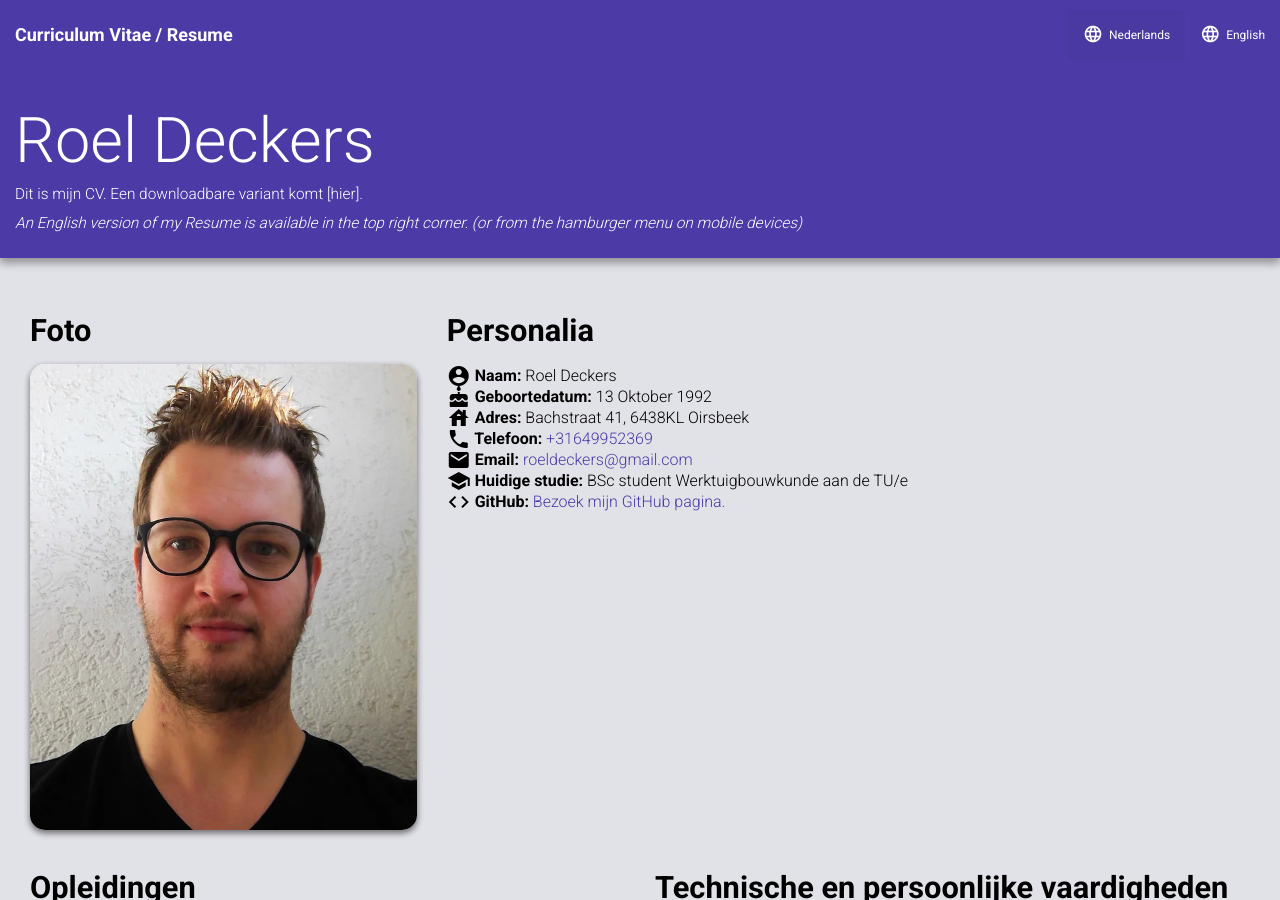
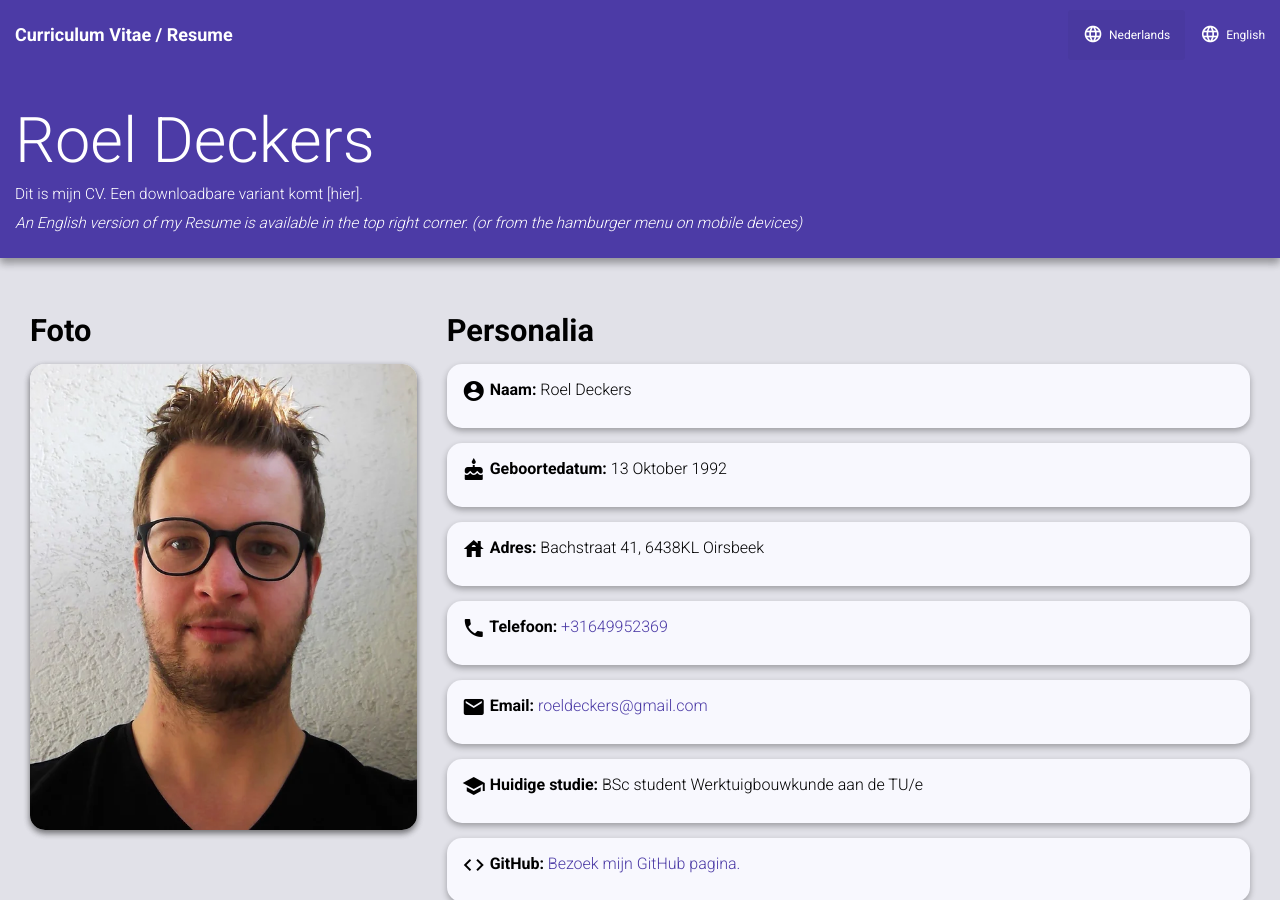
Before and after one commit to RoelD/CV, a Jekyll site: the page built from index.html, in a window 1280 px wide and 900 px high. Built offline with Jekyll 4.4.1, drawn with Linux system fonts in a browser that asks for light colours; nearby versions of some CDN libraries.

Commit message:
Revert "Index: switch to card-content"
This reverts commit 1f85396869adccbca11b163d62902b2443189512.

This broke all cards. I need to investigate more.

```diff
--- a/index.html
+++ b/index.html
@@ -22,37 +22,37 @@ layout: default
   <div class="col-sm-8">
     <h2><strong>Personalia</strong></h2>
     <div class="card">
-      <div class="card-content">
+      <div class="card-content-1">
         <p><b><i class="material-icons">account_circle</i> Naam:</b> Roel Deckers</p>
       </div>
     </div>
     <div class="card">
-      <div class="card-content">
+      <div class="card-content-1">
         <p><b><i class="material-icons">cake</i> Geboortedatum:</b> 13 Oktober 1992</p>
       </div>
     </div>
     <div class="card">
-      <div class="card-content">
+      <div class="card-content-1">
         <p><b><i class="material-icons">house</i> Adres:</b> Bachstraat 41, 6438KL Oirsbeek</p>
       </div>
     </div>
     <div class="card">
-      <div class="card-content">
+      <div class="card-content-1">
         <p><b><i class="material-icons">phone</i> Telefoon:</b> <a href="tel:+31649952369"> +31649952369</a></p>
       </div>
     </div>
     <div class="card">
-      <div class="card-content">
+      <div class="card-content-1">
         <p><b><i class="material-icons">email</i> Email:</b> <a href="mailto:roeldeckers@gmail.com">roeldeckers@gmail.com</a></p>
       </div>
     </div>
     <div class="card">
-      <div class="card-content">
+      <div class="card-content-1">
         <p><b><i class="material-icons">school</i> Huidige studie:</b> BSc student Werktuigbouwkunde aan de TU/e</p>
       </div>
     </div>
     <div class="card">
-      <div class="card-content">
+      <div class="card-content-1">
         <p><b><i class="material-icons">code</i> GitHub:</b> <a href="https://github.com/roeld">Bezoek mijn GitHub pagina.</a></p>
       </div>
     </div>
@@ -63,19 +63,19 @@ layout: default
   <div class="col-sm-6">
     <h2><strong>Opleidingen</strong></h2>
     <div class="card">
-      <div class="card-content">
+      <div class="card-content-1">
         <h3 class="card-title">St-Janscollege te Hoensbroek</h3>
         <p>VWO, Natuur en Techniek met extra vakken: Wiskunde D en Economie, 2004-2010</p>
       </div>
     </div>
     <div class="card">
-      <div class="card-content">
+      <div class="card-content-1">
         <h3 class="card-title">TU Delft</h3>
         <p>Bachelor Luchtvaart- en Ruimtevaarttechniek, 2010-2011</p>
       </div>
     </div>
     <div class="card">
-      <div class="card-content">
+      <div class="card-content-1">
         <h3 class="card-title">TU Eindhoven</h3>
         <p>Bachelor Werktuigbouwkunde, 2011-Heden</p>
       </div>
@@ -84,7 +84,7 @@ layout: default
   <div class="col-sm-6">
     <h2><strong>Technische en persoonlijke vaardigheden</strong></h2>
     <div class="card">
-      <div class="card-content">
+      <div class="card-content-1">
         <h3 class="card-title">Gevolgde cursussen</h3>
         <p>Ik heb via het werk onder andere de volgende cursussen gevolgd.</p>
         <ul>
@@ -103,7 +103,7 @@ layout: default
       </div>
     </div>
     <div class="card">
-      <div class="card-content">
+      <div class="card-content-1">
         <h3 class="card-title">Programmeertalen</h3>
         <p>Ik heb verscheidene online programmeercussussen gedaan. Ook vanuit de opleidingen heb ik vaardigheden opgedaan in meerdere programmeertalen.</p>
         <ul>
@@ -123,7 +123,7 @@ layout: default
       </div>
     </div>
     <div class="card">
-      <div class="card-content">
+      <div class="card-content-1">
         <h3 class="card-title">Industrie software vaardigheden</h3>
         <p>Redelijk tot goed in Unigraphics NX, MatLab, en Microsoft Word, Excel en Powerpoint. Tevens heb ik ervaring met CATIA V5 en Autodesk Moldflow, en kan ik overweg met Marc/Mentat.</p>
       </div>
@@ -134,19 +134,19 @@ layout: default
 <div class="container-fluid">
   <h2><strong>Interesses en overige activiteiten</strong></h2>
   <div class="card">
-    <div class="card-content">
+    <div class="card-content-1">
       <p>Ik ben lid van de jeugdcommissie van voetbalvereniging RKDFC in Merkelbeek. Dit doe ik al ongeveer 5 jaar. Tegenwoordig werken wij daarvoor samen met de jeugdafdeling van VV Doenrade en gaan we samen door het leven als DMJ16. Wij zijn
         verantwoordelijk
         voor de indelingen van de teams, alsmede voor de vrijwilligers om de jeugd heen (leiders/trainers, scheidsrechters, kantinebezetting enzovoorts).</p>
     </div>
   </div>
   <div class="card">
-    <div class="card-content">
+    <div class="card-content-1">
       <p>Naast het feit dat ik in de jeugdcommissie zit ben ik als voetballer bezig aan mijn 7e seizoen bij RKDFC. Dit doe ik momenteel op het 3e eftal. </p>
     </div>
   </div>
   <div class="card">
-    <div class="card-content">
+    <div class="card-content-1">
       <p>Naast studie en sport probeer ik mijzelf tevens op de hoogte te houden op het gebied van gadgets en techniek. Dit kan lopen van persoonlijke gadgets (telefoons, smartwatches enz.) tot technieken voor professioneel gebruik.</p>
     </div>
   </div>
@@ -155,7 +155,7 @@ layout: default
 <div class="container-fluid">
   <h2><strong>Werkervaring</strong></h2>
   <div class="card">
-    <div class="card-content">
+    <div class="card-content-1">
       <h3 class="card-title">Sligro Food Group, Maastricht</h3>
       <h3><em>Logistiek medewerker, Maart 2020 - heden</em></h3>
       <p>Door de samenvoeging van de aciviteiten van Heineken en Sligro op het gebied van bezorging ben ik mee verhuisd naar een nieuwe locatie. Hier doe ik veelal dezelfde werkzaamheden als in Heerlen. Ik draag zorg voor het goed op weg sturen van
@@ -165,7 +165,7 @@ layout: default
     </div>
   </div>
   <div class="card">
-    <div class="card-content">
+    <div class="card-content-1">
       <h3 class="card-title">Sligro Food Group, Heerlen</h3>
       <h3><em>Logistiek medewerker, Hulpkracht kantoor, Maart 2018 - Maart 2020</em></h3>
       <p>Naast de werkzaamheden die ik in voorgaande jaren in de zomervakantie gedaan heb, ben ik tevens getraind als transportplanner logistiek. Dit betekend dat ik zorg draag voor tijdig alsmede compleet te leveren naar de klant. Ook sta ik overdag
@@ -173,21 +173,21 @@ layout: default
     </div>
   </div>
   <div class="card">
-    <div class="card-content">
+    <div class="card-content-1">
       <h3 class="card-title">Heineken BV, Heerlen</h3>
       <h3><em>Magazijnmedewerker, Full-time vakantiekracht, Zomer 2014/15/16/17 en Kerst 2015</em></h3>
       <p>Hier ben ik voornamelijk bezig geweest met het picken van orders. Tevens heb ik hier emballagewerk gedaan, alsmede ben ik een aantal keer als bijrijder op de vrachtwagen meegeweest</p>
     </div>
   </div>
   <div class="card">
-    <div class="card-content">
+    <div class="card-content-1">
       <h3 class="card-title">Dynafix, Nuth</h3>
       <h3><em>Screeningsmedewerker, Full-time vakantiekracht, Zomer 2012</em></h3>
       <p>Hier heb ik me beziggehouden met het screenen van Blackberry en Apple telefoons/smartphones. Hier kwam ook geregeld kleine reparatiewerkzaamheden bij kijken.</p>
     </div>
   </div>
   <div class="card">
-    <div class="card-content">
+    <div class="card-content-1">
       <h3 class="card-title">DIS BV, Sittard</h3>
       <h3><em>Productiemedewerker, Full-time vakantiekracht, Zomer 2011</em></h3>
       <p>Na het stoppen van mijn studie in Delft ben ik hier aan de slag gegaan. Ik stond aan de productielijn als allround medewerker. Daarna kreeg ik de eindverantwoordelijkheid als vervangend operator. Hierbij werd ik verantwoordelijk voor de
@@ -196,14 +196,14 @@ layout: default
     </div>
   </div>
   <div class="card">
-    <div class="card-content">
+    <div class="card-content-1">
       <h3 class="card-title">Jumbo Supermarkten BV, Oirsbeek</h3>
       <h3><em>Bijbaan, Vulploegmedewerker/Magazijnmedewerker, 2009-2010</em></h3>
       <p>Ik heb hier bijna anderhalf jaar gewerkt. Ik ben begonnen als vakkenvuller. Later kreeg ik ook 1 dag per week de verantwoording over het magazijn, naast de vulwerkzaamheden.</p>
     </div>
   </div>
   <div class="card">
-    <div class="card-content">
+    <div class="card-content-1">
       <h3 class="card-title">EDV Drukwerkverspreidingen, Susteren</h3>
       <h3><em>Bijbaan, Bezorger, 2008-2009</em></h3>
       <p>Ik heb een jaar lang het weekblad "Wonen" bezorgd in een groot gedeelte van Oirsbeek. Hier ben ik uiteindelijk mee gestopt toen ik een baan in de supermarkt kon krijgen.</p>
```
